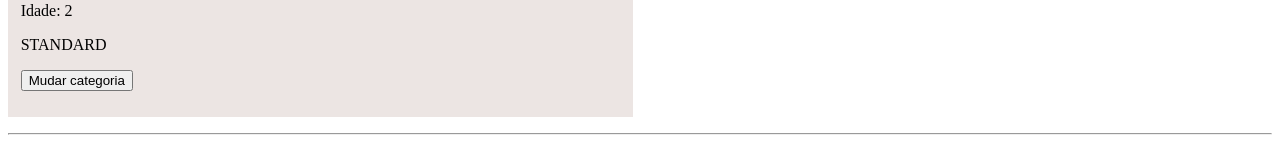
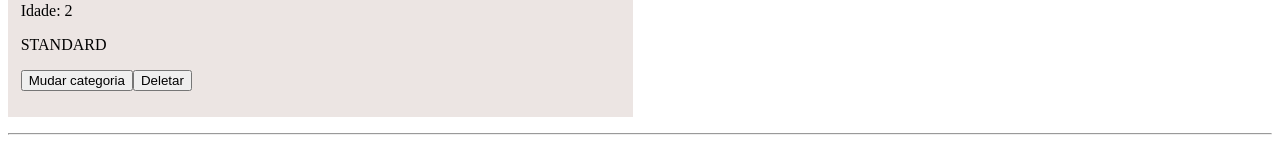
Before and after one commit to kleitonalbuquerque/intro-vue, a Vue app: page / in a window 1280 px wide. Shown: the part 532-681 px from the top of the page. Built offline with nearby package versions, Linux system fonts and the light colour scheme.

Commit message:
Emissão de eventos

```diff
--- a/src/App.vue
+++ b/src/App.vue
@@ -27,7 +27,11 @@
     <hr />
     <div v-for="cliente in clientes" :key="cliente.id">
       <p>
-        <Cliente :cliente="cliente" :showIdade="true" />
+        <Cliente
+          :cliente="cliente"
+          :showIdade="true"
+          @meDelete="deletarUsuario($event)"
+        />
       </p>
       <hr />
     </div>
@@ -107,6 +111,14 @@ export default {
       }
       (this.nomeField = ""), (this.emailField = ""), (this.idadeField = 0);
     },
+    deletarUsuario: function ($event) {
+      console.log("Recebendo evento!");
+      // console.log($event.clienteId);
+      // $event.component.testar();
+      var id = $event.clienteId;
+      var novoArray = this.clientes.filter((cliente) => cliente.id != id);
+      this.clientes = novoArray;
+    },
   },
 };
 </script>
--- a/src/components/Cliente.vue
+++ b/src/components/Cliente.vue
@@ -11,6 +11,7 @@
     <!-- <p>{{ isPremium }}</p> -->
     <p>{{ categoria }}</p>
     <button @click="mudarCor($event)">Mudar categoria</button>
+    <button @click="emitirEventoDelete">Deletar</button>
   </div>
 </template>
 
@@ -41,6 +42,20 @@ export default {
         this.categoria = "PREMIUM";
       }
     },
+    emitirEventoDelete: function () {
+      console.log("Emitindo evento do filho!");
+      this.$emit("meDelete", {
+        clienteId: this.cliente.id,
+        curso: "Formação NodeJS",
+        emPromocao: true,
+        aluno: "Kleiton Albuquerque",
+        component: this,
+      });
+    },
+    testar: function () {
+      console.log("Testando para valer!");
+      alert("Isso é um alert!");
+    },
   },
 };
 </script>
```
